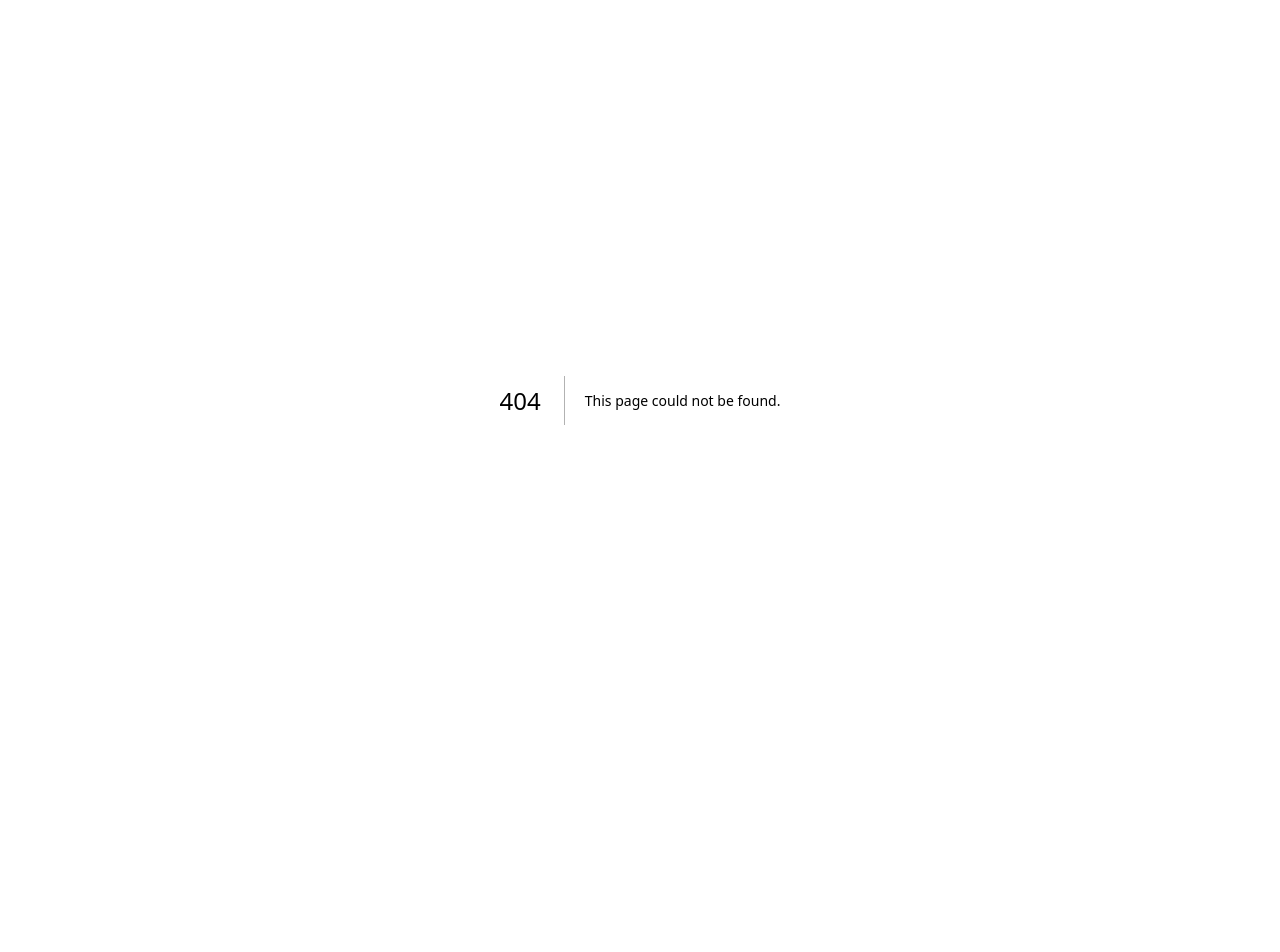
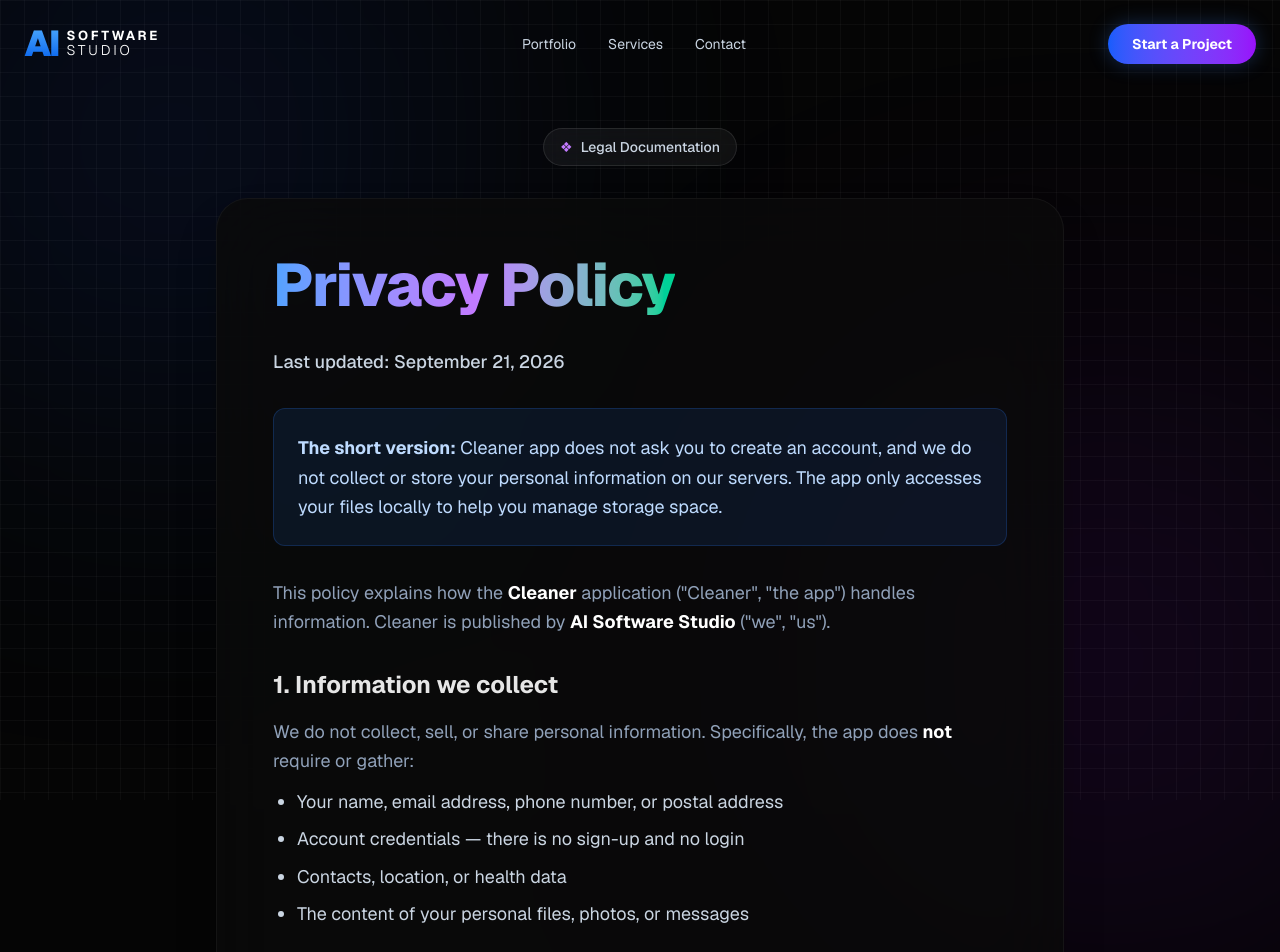
Before and after one commit to dinhphu290998/aisoftwarestudio, a Next.js app: page /com.aisoftwarestudio.cleaner/privacy-policy in a window 1280 px wide. Before the commit this address had no page. Shown: the top 952 px of the page. Before the commit the page ends 800 px from the top, so only its background shows below. Built offline with nearby package versions, Linux system fonts and the light colour scheme.

Commit message:
feat: create privacy policy for Cleaner app

```diff
--- /dev/null
+++ b/src/app/com.aisoftwarestudio.cleaner/privacy-policy/page.tsx
@@ -0,0 +1,118 @@
+import React from 'react';
+import { Header } from "@/components/Header";
+import { Footer } from "@/components/Footer";
+
+export default function PrivacyPolicy() {
+  return (
+    <main className="min-h-screen bg-[#050505] text-slate-300 flex flex-col font-sans relative overflow-hidden">
+      {/* Cinematic Background Elements */}
+      <div className="fixed inset-0 bg-[linear-gradient(to_right,#80808012_1px,transparent_1px),linear-gradient(to_bottom,#80808012_1px,transparent_1px)] bg-[size:24px_24px] pointer-events-none" />
+      <div className="fixed top-[-20%] left-[-10%] w-[600px] h-[600px] rounded-full bg-blue-600/10 blur-[150px] pointer-events-none" />
+      <div className="fixed bottom-[-20%] right-[-10%] w-[600px] h-[600px] rounded-full bg-purple-600/10 blur-[150px] pointer-events-none" />
+
+      <Header />
+
+      <div className="flex-1 w-full max-w-4xl mx-auto px-6 pt-32 pb-32 relative z-10 flex flex-col items-center">
+        {/* Header Badge */}
+        <div className="inline-flex items-center gap-2 px-4 py-2 rounded-full bg-white/5 border border-white/10 text-slate-300 text-sm font-medium mb-8 backdrop-blur-md">
+          <span className="text-purple-400">❖</span>
+          <span>Legal Documentation</span>
+        </div>
+
+        <div className="w-full bg-[#0a0a0a]/80 p-8 md:p-14 rounded-[2rem] border border-white/5 backdrop-blur-2xl shadow-2xl">
+          <h1 className="text-4xl md:text-6xl font-extrabold tracking-tight mb-8">
+            <span className="text-transparent bg-clip-text bg-gradient-to-r from-blue-400 via-purple-400 to-emerald-400">
+              Privacy Policy
+            </span>
+          </h1>
+
+          <div className="space-y-8 leading-relaxed text-slate-400 text-lg">
+            <p className="text-slate-300 font-medium">
+              Last updated: {new Date().toLocaleDateString('en-US', { month: 'long', day: 'numeric', year: 'numeric' })}
+            </p>
+
+            <div className="p-6 rounded-xl bg-blue-500/10 border border-blue-500/20 text-blue-200">
+              <strong>The short version:</strong> Cleaner app does not ask you to create an account, and we do not collect or store your personal information on our servers. The app only accesses your files locally to help you manage storage space.
+            </div>
+
+            <p>
+              This policy explains how the <strong className="text-white">Cleaner</strong> application ("Cleaner", "the app") handles information. Cleaner is published by <strong className="text-white">AI Software Studio</strong> ("we", "us").
+            </p>
+
+            <section>
+              <h2 className="text-2xl font-bold text-white/90 mb-4">1. Information we collect</h2>
+              <p className="mb-3">We do not collect, sell, or share personal information. Specifically, the app does <strong className="text-white">not</strong> require or gather:</p>
+              <ul className="list-disc pl-6 space-y-2 text-slate-300">
+                <li>Your name, email address, phone number, or postal address</li>
+                <li>Account credentials — there is no sign-up and no login</li>
+                <li>Contacts, location, or health data</li>
+                <li>The content of your personal files, photos, or messages</li>
+              </ul>
+            </section>
+
+            <section>
+              <h2 className="text-2xl font-bold text-white/90 mb-4">2. Device Permissions and Data Processing</h2>
+              <p>
+                To function as intended, Cleaner requires permission to access your device's storage (files and media). This permission is used exclusively to scan for junk files, duplicate images, large files, or cache data so you can free up space. All scanning and deletion processes happen <strong className="text-white">locally on your device</strong>. We do not upload your files, photos, or usage data to any external servers. We cannot see, access, or retrieve the files you choose to delete.
+              </p>
+            </section>
+
+            <section>
+              <h2 className="text-2xl font-bold text-white/90 mb-4">3. Purchases and subscriptions</h2>
+              <p>
+                Cleaner may offer optional in-app purchases or subscriptions to unlock premium features. All payments are processed securely by Google Play through your Google account. We never receive or store your payment card details. Google provides us only with anonymous, aggregated sales reporting. Google's handling of your payment information is governed by the <a href="https://policies.google.com/privacy" className="text-blue-400 hover:text-blue-300 transition-colors" target="_blank" rel="noopener noreferrer">Google Privacy Policy</a>.
+              </p>
+            </section>
+
+            <section>
+              <h2 className="text-2xl font-bold text-white/90 mb-4">4. Advertising</h2>
+              <p className="mb-3">
+                Cleaner may display advertisements supplied by Google AdMob. To serve and measure ads, AdMob may process technical information such as a device advertising identifier, coarse device and operating-system details, and general interaction data (for example, that an ad was shown or tapped). This is handled by Google as an independent service; we do not receive your personal information through it.
+              </p>
+              <p>
+                For details on how Google uses information from apps that use its services, see <a href="https://policies.google.com/technologies/partner-sites" className="text-blue-400 hover:text-blue-300 transition-colors" target="_blank" rel="noopener noreferrer">Google's policy</a>.
+              </p>
+            </section>
+
+            <section>
+              <h2 className="text-2xl font-bold text-white/90 mb-4">5. Analytics and crash reporting</h2>
+              <p>
+                If you have enabled sharing of analytics with developers in your device settings, Google may provide us with anonymous, aggregated crash and performance reports. These contain no information that identifies you, and the setting is under your control in your device's Privacy settings.
+              </p>
+            </section>
+
+            <section>
+              <h2 className="text-2xl font-bold text-white/90 mb-4">6. Children's privacy</h2>
+              <p>
+                Cleaner is not directed at children under 13. We do not knowingly collect personal information from children. Because the app collects no personal information from any user, there is nothing for us to delete — but if you have a concern, contact us at the address below.
+              </p>
+            </section>
+
+            <section>
+              <h2 className="text-2xl font-bold text-white/90 mb-4">7. Your rights</h2>
+              <p>
+                Privacy laws including the GDPR and the CCPA give you rights to access, correct, or delete personal data a company holds about you. We hold no personal data about you, so there is nothing for us to retrieve or erase. We do not sell or share personal information, and we have no user database. If you would like written confirmation of this, contact us and we will provide it.
+              </p>
+            </section>
+
+            <section>
+              <h2 className="text-2xl font-bold text-white/90 mb-4">8. Changes to this policy</h2>
+              <p>
+                We may update this policy as the app changes. The revision date at the top of this page always reflects the current version, and material changes will be noted in the app's release notes.
+              </p>
+            </section>
+
+            <section>
+              <h2 className="text-2xl font-bold text-white/90 mb-4">9. Contact</h2>
+              <p>
+                Questions about this policy or about privacy in Cleaner app: <a href="mailto:aisoftwaresupport@gmail.com" className="text-blue-400 hover:text-blue-300 transition-colors">aisoftwaresupport@gmail.com</a>.
+              </p>
+            </section>
+          </div>
+        </div>
+      </div>
+
+      <Footer />
+    </main>
+  );
+}
```
